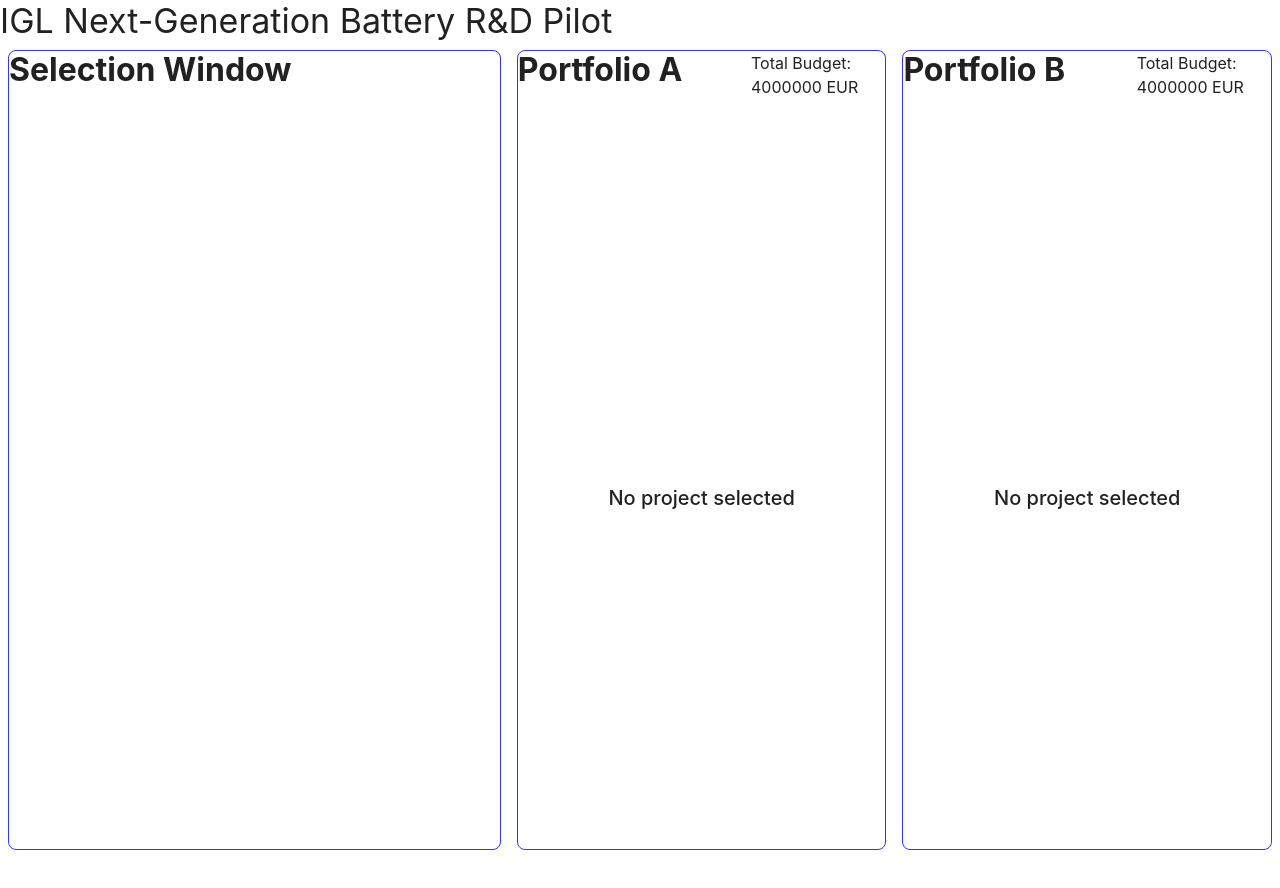
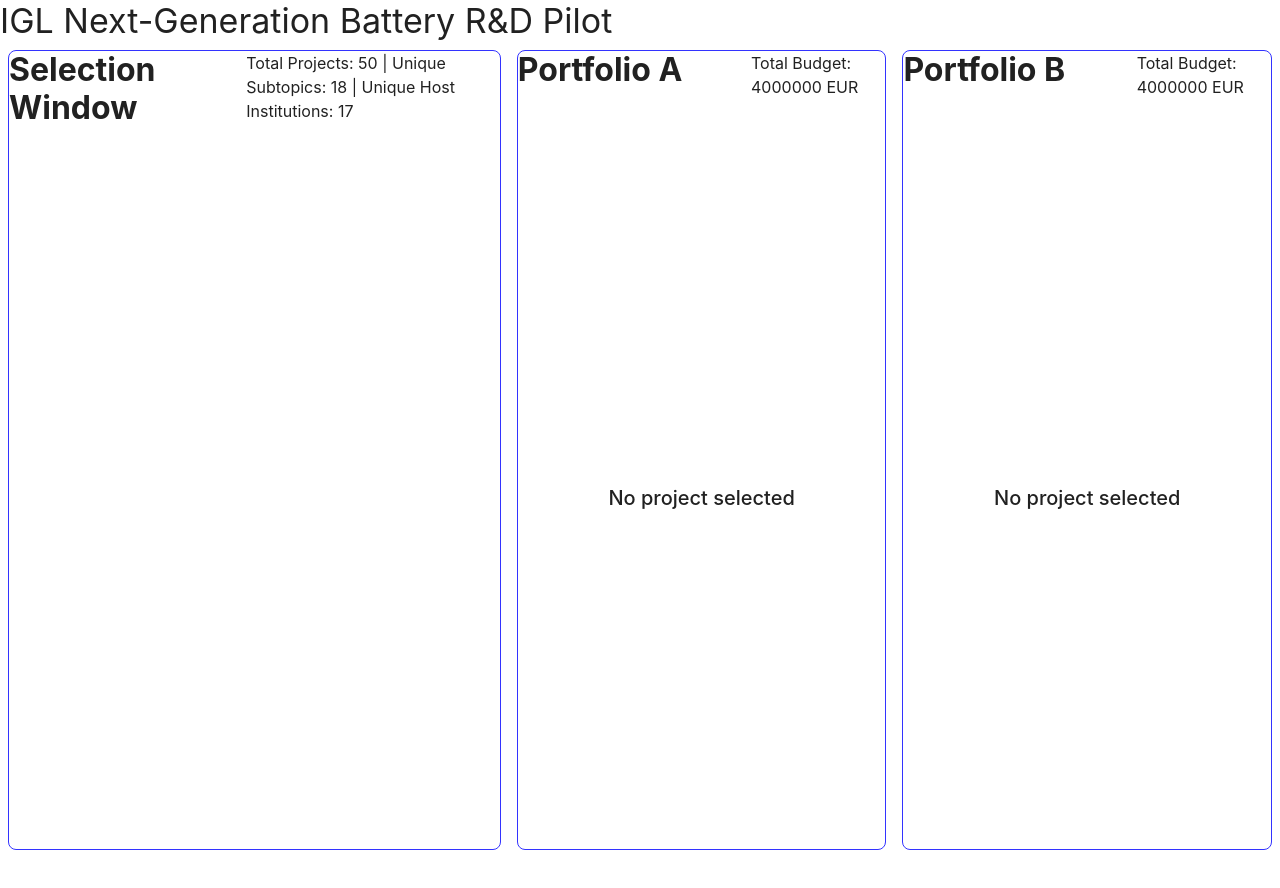
Before and after one commit to mirkofebbo/IGL-Next-Generation-Battery-R-D-Pilot, a React (Vite) app: page / in a window 1280 px wide. Shown: the top 888 px of the page. Built offline with nearby package versions, Linux system fonts and the light colour scheme.

Commit message:
add useState for the selection

```diff
--- a/src/components/selectionWindow.tsx
+++ b/src/components/selectionWindow.tsx
@@ -1,8 +1,13 @@
+import { useEffect, useState } from "react";
 import { Box, Typography } from "@mui/material";
-import type { Project } from "../types";
+import type { Project, ProjectMetaData } from "../types";
+import GetMetaData from "./getMetaData";
 
 export default function SelectionWindow({ data, setPortfolio1, setPortfolio2 }: { data: Project[], setPortfolio1: (portfolio: Project[] | null) => void, setPortfolio2: (portfolio: Project[] | null) => void }) {
-
+    const metaData: ProjectMetaData = GetMetaData(data);
+    const [hostInstitutions, setHostInstitutions] = useState<string[]>([]);
+    const [subtopics, setSubtopics] = useState<string[]>([]);
+    const [riskScoreRange, setRiskScoreRange] = useState<number[]>([]);
 
     return (
         <>
@@ -10,6 +15,9 @@ export default function SelectionWindow({ data, setPortfolio1, setPortfolio2 }:
                 <Typography variant="h2" sx={{ width: "100%" }}>
                     Selection Window
                 </Typography>
+                <Typography variant="body1" color="text.secondary">
+                    Total Projects: {metaData.total_projects} | Unique Subtopics: {metaData.unique_subtopics} | Unique Host Institutions: {metaData.unique_host_institutions}
+                </Typography>
             </Box>
         </>
 
```
